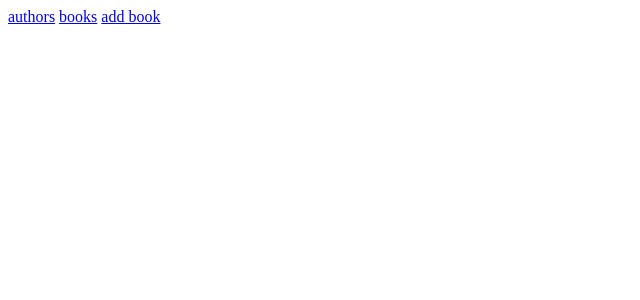
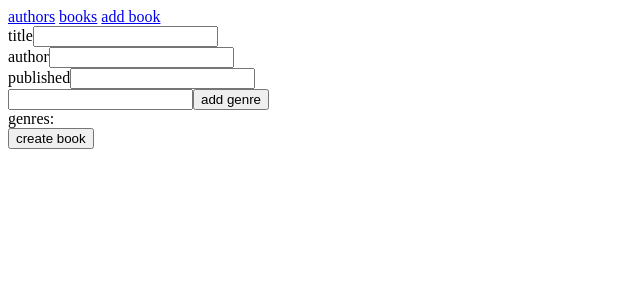
Before and after one commit to shojib116/fullstackopen-part8-graphqlql, a React (Vite) app in the folder book-directory-frontend/: page /add-book in a window 1280 px wide. Shown: the top 300 px of the page, without its empty margins (0-640 px from the left). Built offline with nearby package versions, Linux system fonts and the light colour scheme.

Commit message:
8.10-completed

```diff
--- a/book-directory-frontend/src/components/NewBook.jsx
+++ b/book-directory-frontend/src/components/NewBook.jsx
@@ -1,32 +1,35 @@
-import { useState } from 'react'
+import { useMutation } from "@apollo/client";
+import { useState } from "react";
+import { ADD_BOOK, ALL_AUTHORS, ALL_BOOKS } from "../queries";
+import { useNavigate } from "react-router-dom";
 
-const NewBook = (props) => {
-  const [title, setTitle] = useState('')
-  const [author, setAuthor] = useState('')
-  const [published, setPublished] = useState('')
-  const [genre, setGenre] = useState('')
-  const [genres, setGenres] = useState([])
+const NewBook = () => {
+  const [title, setTitle] = useState("");
+  const [author, setAuthor] = useState("");
+  const [published, setPublished] = useState("");
+  const [genre, setGenre] = useState("");
+  const [genres, setGenres] = useState([]);
 
-  if (!props.show) {
-    return null
-  }
+  const navigate = useNavigate();
+
+  const [addBook] = useMutation(ADD_BOOK, {
+    refetchQueries: [{ query: ALL_BOOKS }, { query: ALL_AUTHORS }],
+  });
 
   const submit = async (event) => {
-    event.preventDefault()
+    event.preventDefault();
 
-    console.log('add book...')
+    addBook({
+      variables: { title, author, published, genres },
+    });
 
-    setTitle('')
-    setPublished('')
-    setAuthor('')
-    setGenres([])
-    setGenre('')
-  }
+    navigate("/");
+  };
 
   const addGenre = () => {
-    setGenres(genres.concat(genre))
-    setGenre('')
-  }
+    setGenres(genres.concat(genre));
+    setGenre("");
+  };
 
   return (
     <div>
@@ -50,7 +53,7 @@ const NewBook = (props) => {
           <input
             type="number"
             value={published}
-            onChange={({ target }) => setPublished(target.value)}
+            onChange={({ target }) => setPublished(Number(target.value))}
           />
         </div>
         <div>
@@ -62,11 +65,11 @@ const NewBook = (props) => {
             add genre
           </button>
         </div>
-        <div>genres: {genres.join(' ')}</div>
+        <div>genres: {genres.join(", ")}</div>
         <button type="submit">create book</button>
       </form>
     </div>
-  )
-}
+  );
+};
 
-export default NewBook
+export default NewBook;
--- a/book-directory-frontend/src/queries.js
+++ b/book-directory-frontend/src/queries.js
@@ -22,3 +22,24 @@ export const ALL_BOOKS = gql`
     }
   }
 `;
+
+export const ADD_BOOK = gql`
+  mutation addBook(
+    $title: String!
+    $author: String!
+    $published: Int!
+    $genres: [String!]!
+  ) {
+    addBook(
+      title: $title
+      author: $author
+      published: $published
+      genres: $genres
+    ) {
+      id
+      title
+      author
+      published
+    }
+  }
+`;
```
